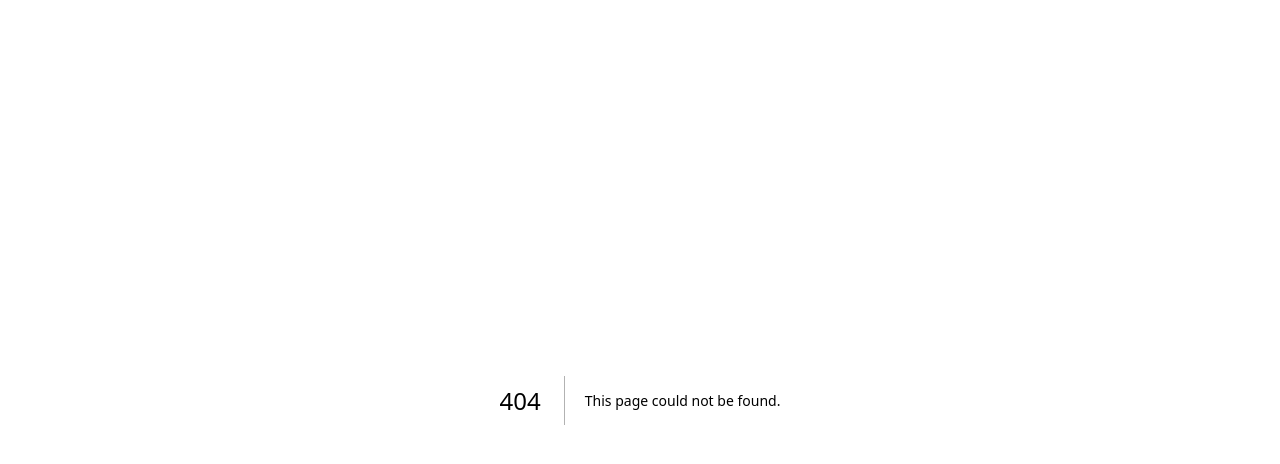
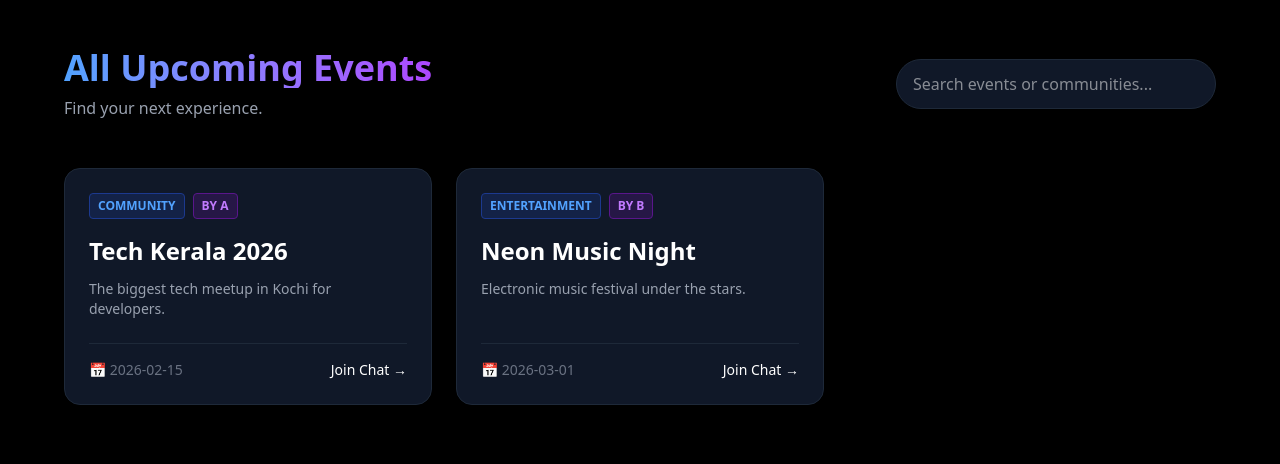
Before and after one commit to LordSA/event-manager, a Next.js app: page /event in a window 1280 px wide. Before the commit this address had no page. Shown: the top 464 px of the page. Built offline with nearby package versions, Linux system fonts and the light colour scheme.

Commit message:
some changes

```diff
--- /dev/null
+++ b/app/event/page.tsx
@@ -0,0 +1,82 @@
+"use client";
+import { useState } from "react";
+import { events } from "@/app/lib/data";
+import Link from "next/link";
+
+export default function AllEventsPage() {
+  const [search, setSearch] = useState("");
+
+  // Filter events based on search input (checks Title or Community name)
+  const filteredEvents = events.filter((e) =>
+    e.title.toLowerCase().includes(search.toLowerCase()) ||
+    e.community?.toLowerCase().includes(search.toLowerCase())
+  );
+
+  return (
+    <div className="min-h-screen bg-black text-white p-8 md:p-12 font-sans">
+
+      {/* Header & Search */}
+      <div className="max-w-6xl mx-auto mb-12 flex flex-col md:flex-row justify-between items-center gap-4">
+        <div>
+          <h1 className="text-4xl font-bold bg-gradient-to-r from-blue-400 to-purple-500 bg-clip-text text-transparent">
+            All Upcoming Events
+          </h1>
+          <p className="text-gray-400 mt-2">Find your next experience.</p>
+        </div>
+
+        {/* Search Bar */}
+        <input
+          type="text"
+          placeholder="Search events or communities..."
+          className="bg-gray-900 border border-gray-800 text-white px-4 py-3 rounded-full w-full md:w-80 focus:outline-none focus:border-blue-500"
+          value={search}
+          onChange={(e) => setSearch(e.target.value)}
+        />
+      </div>
+
+      {/* Events Grid */}
+      <div className="grid grid-cols-1 md:grid-cols-2 lg:grid-cols-3 gap-6 max-w-6xl mx-auto">
+        {filteredEvents.length > 0 ? (
+          filteredEvents.map((event) => (
+            <Link key={event.id} href={`/events/${event.id}`} className="group">
+              <div className="bg-gray-900 border border-gray-800 rounded-2xl p-6 h-full hover:border-blue-600 hover:shadow-lg hover:shadow-blue-900/20 transition-all duration-300 flex flex-col">
+
+                {/* Badges */}
+                <div className="flex flex-wrap gap-2 mb-4">
+                  <span className="text-xs font-bold uppercase px-2 py-1 rounded bg-blue-900/30 text-blue-400 border border-blue-900">
+                    {event.category}
+                  </span>
+                  {event.community && (
+                    <span className="text-xs font-bold uppercase px-2 py-1 rounded bg-purple-900/30 text-purple-400 border border-purple-900">
+                      By {event.community}
+                    </span>
+                  )}
+                </div>
+
+                {/* Content */}
+                <h2 className="text-2xl font-bold group-hover:text-blue-400 transition-colors">
+                  {event.title}
+                </h2>
+                <p className="text-gray-400 mt-3 text-sm flex-1">
+                  {event.description}
+                </p>
+
+                {/* Footer (Date & Arrow) */}
+                <div className="mt-6 pt-4 border-t border-gray-800 flex justify-between items-center text-sm text-gray-500">
+                  <span>📅 {event.date}</span>
+                  <span className="group-hover:translate-x-1 transition-transform text-white">
+                    Join Chat →
+                  </span>
+                </div>
+              </div>
+            </Link>
+          ))
+        ) : (
+          <div className="col-span-full text-center py-20 text-gray-500">
+            No events found matching "{search}"
+          </div>
+        )}
+      </div>
+    </div>
+  );
+}
--- a/app/lib/data.ts
+++ b/app/lib/data.ts
@@ -4,7 +4,7 @@ export const events = [
     title: "Tech Kerala 2026",
     category: "community",
     date: "2026-02-15",
-    // community: "A",
+    community: "A",
     description: "The biggest tech meetup in Kochi for developers.",
     ai_context: `
       Event: Tech Kerala 2026
@@ -21,7 +21,7 @@ export const events = [
     title: "Neon Music Night",
     category: "entertainment",
     date: "2026-03-01",
-    // community: "B",
+    community: "B",
     description: "Electronic music festival under the stars.",
     ai_context: `
       Event: Neon Music Night
--- a/app/page.tsx
+++ b/app/page.tsx
@@ -9,16 +9,38 @@ export default function Home() {
       </h1>
 
       <div className="flex justify-center gap-4 mb-12">
-        <button className="px-6 py-2 rounded-full bg-gray-800 hover:bg-gray-700">All Events</button>
-        <button className="px-6 py-2 rounded-full bg-gray-800 hover:bg-gray-700">Community</button>
-        <button className="px-6 py-2 rounded-full bg-gray-800 hover:bg-gray-700">Entertainment</button>
+        <Link
+          href="/"
+          className="px-6 py-2 rounded-full bg-gray-800 hover:bg-gray-700 transition-colors"
+        >
+          Home
+        </Link>
+
+        <Link
+          href="/event"
+          className="px-6 py-2 rounded-full bg-gray-800 hover:bg-gray-700 transition-colors"
+        >
+          Events
+        </Link>
+
+        <Link
+          href="/community"
+          className="px-6 py-2 rounded-full bg-gray-800 hover:bg-gray-700 transition-colors"
+        >
+          Community
+        </Link>
       </div>
+
       <div className="grid grid-cols-1 md:grid-cols-2 lg:grid-cols-3 gap-6 max-w-6xl mx-auto">
         {events.map((event) => (
           <Link key={event.id} href={`/events/${event.id}`} className="block group">
             <div className="bg-gray-900 border border-gray-800 rounded-xl p-6 hover:border-blue-500 transition-all cursor-pointer h-full">
-              <span className="text-xs font-bold text-blue-400 uppercase tracking-wider">{event.category}</span>
-              <h2 className="text-2xl font-bold mt-2 group-hover:text-blue-300">{event.title}</h2>
+              <span className="text-xs font-bold text-blue-400 uppercase tracking-wider">
+                {event.category}
+              </span>
+              <h2 className="text-2xl font-bold mt-2 group-hover:text-blue-300">
+                {event.title}
+              </h2>
               <p className="text-gray-400 mt-2">{event.description}</p>
               <div className="mt-4 text-sm text-gray-500">{event.date}</div>
             </div>
```
